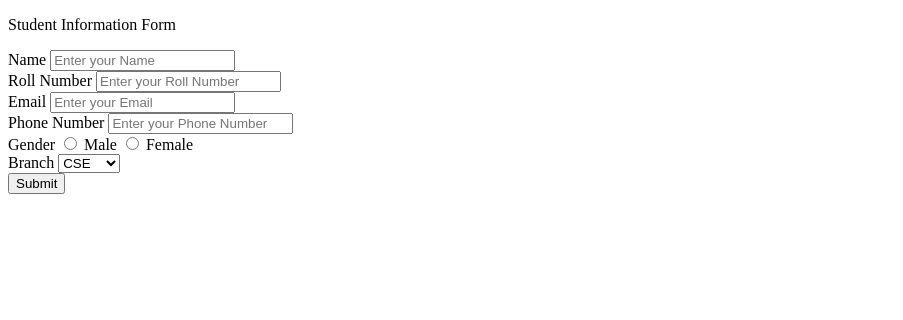
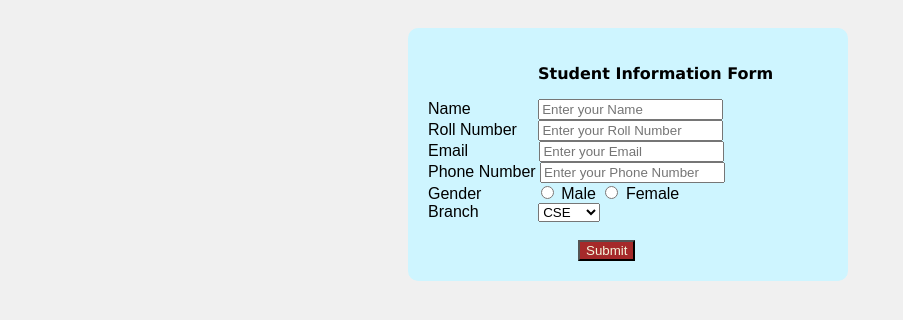
Before and after one commit to abd-RAHEEM/Enterprise-Application, a plain HTML site: page form.html in a window 1280 px wide. Shown: the whole page, without its empty margins (0-903 px from the left). Drawn offline with Linux system fonts and the light colour scheme.

Commit message:
Your commit message here

```diff
--- a/form.html
+++ b/form.html
@@ -1,28 +1,78 @@
 <!DOCTYPE html>
 <html lang="en">
+
 <head>
   <meta charset="UTF-8" />
   <meta name="viewport" content="width=device-width,initial-scale=1.0" />
   <title>Student Form</title>
+  <style>
+    body {
+      background-color: #f0f0f0;
+      font-family: Arial, sans-serif;
+      padding: 20px;
+    }
+    p{
+      justify-content: center;
+      margin-left: 110px;
+      font-family: 'Lucida Sans', 'Lucida Sans Regular', 'Lucida Grande', 'Lucida Sans Unicode', Geneva, Verdana, sans-serif;
+
+    }
+    button{
+      color:beige;
+      background-color: brown;
+      margin-left: 150px;
+    }
+    #name{
+      margin-left: 63px;
+    }
+    #rno{
+      margin-left:17px;
+    }
+    #email{
+      margin-left: 67px;
+    }
+    #Male{
+      margin-left: 55px;
+    }
+    select{
+      margin-left: 55px;
+    }
+    .main{
+      justify-content: center;
+      align-items: center;
+       border-radius: 10px;
+       border-color: black;
+       background-color: rgb(206, 245, 255);
+       max-width: 400px;
+       padding:20px;
+       margin-left:380px;
+    }
+
+  </style>
 </head>
+
 <body>
+  <div class="main">
   <form>
-                                        <p>Student Information Form</p>
-                                        <form>
-                                        <label>Name                   </label>
-                                        <input type="text" placeholder="Enter your Name"><br>
-                                        <label>Roll Number</label>
-                                        <input type="text" placeholder="Enter your Roll Number"><br>
-                                        <label>Email</label>
-                                        <input type="email" placeholder="Enter your Email"><br>
-                                        <label>Phone Number</label>
+    <p><b>Student Information Form</b></p>
+
+
+
+      <label class="label name">Name </label>
+      <input type="text" id="name" placeholder="Enter your Name"><br>
+
+      <label class="label rno">Roll Number</label>
+      <input type="text" id="rno" placeholder="Enter your Roll Number"><br>
+      <label class="label email">Email</label>
+      <input type="email" id="email"placeholder="Enter your Email"><br>
+      <label class="label pno">Phone Number</label>
       <input type="number" placeholder="Enter your Phone Number"><br>
-                                        <label>Gender</label>
+      <label class="label gender">Gender</label>
       <input type="radio" id="Male" value="Male" name="gender">
       <label for="Male">Male</label>
       <input type="radio" id="Female" value="Female" name="gender">
       <label for="Female">Female</label><br>
-                                        <label for="branch" >Branch</label>
+      <label class="label branch" for="branch">Branch</label>
       <select name="branch">
         <option id="branch" value="CSE">CSE</option>
         <option id="branch" value="IT">IT</option>
@@ -32,12 +82,13 @@
         <option id="branch" value="EEE">EEE</option>
         <option id="branch" value="MECH">MECH</option>
         <option id="branch" value="CHEM">CHEM</option>
-                                        </select><br>
+      </select><br><br>
       <button type="submit">Submit</button>
     </form>
 
 
 
-</form>
+  </div>
 </body>
+
 </html>
```
Also changed, not shown: resume.html (+31 -3 lines), timetable.html (+72 -19 lines). Lines whose indentation alone changed are shown as unchanged.
